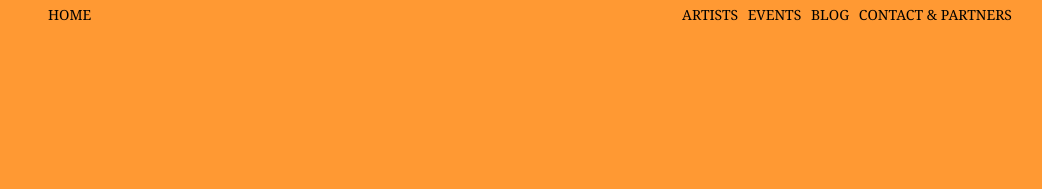
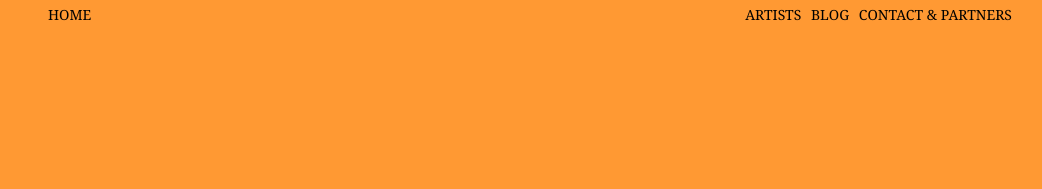
Before and after one commit to divergencymcr/divergencymcr.github.io, a Jekyll site: the page built from index.md, in a window 1280 px wide. Shown: the top 189 px of the page, without its empty margins (108-1150 px from the left). Built offline with Jekyll 4.4.1, drawn with Linux system fonts in a browser that asks for light colours.

Commit message:
temporarily removed events tab

```diff
--- a/_includes/shared-nav.html
+++ b/_includes/shared-nav.html
@@ -4,7 +4,6 @@
 					<a href="{{ site.github.url }}">HOME</a>
 					<nav>
 					    <a href="{{ site.github.url }}/current/artist">ARTISTS</a>
-					    <a href="{{ site.github.url }}/current/event">EVENTS</a>
 					    <a href='http://divergencymcr.posthaven.com' target="_blank">BLOG</a>
 					    <a href="{{ site.github.url }}/current/contact">CONTACT & PARTNERS</a>
 					</nav>
```
